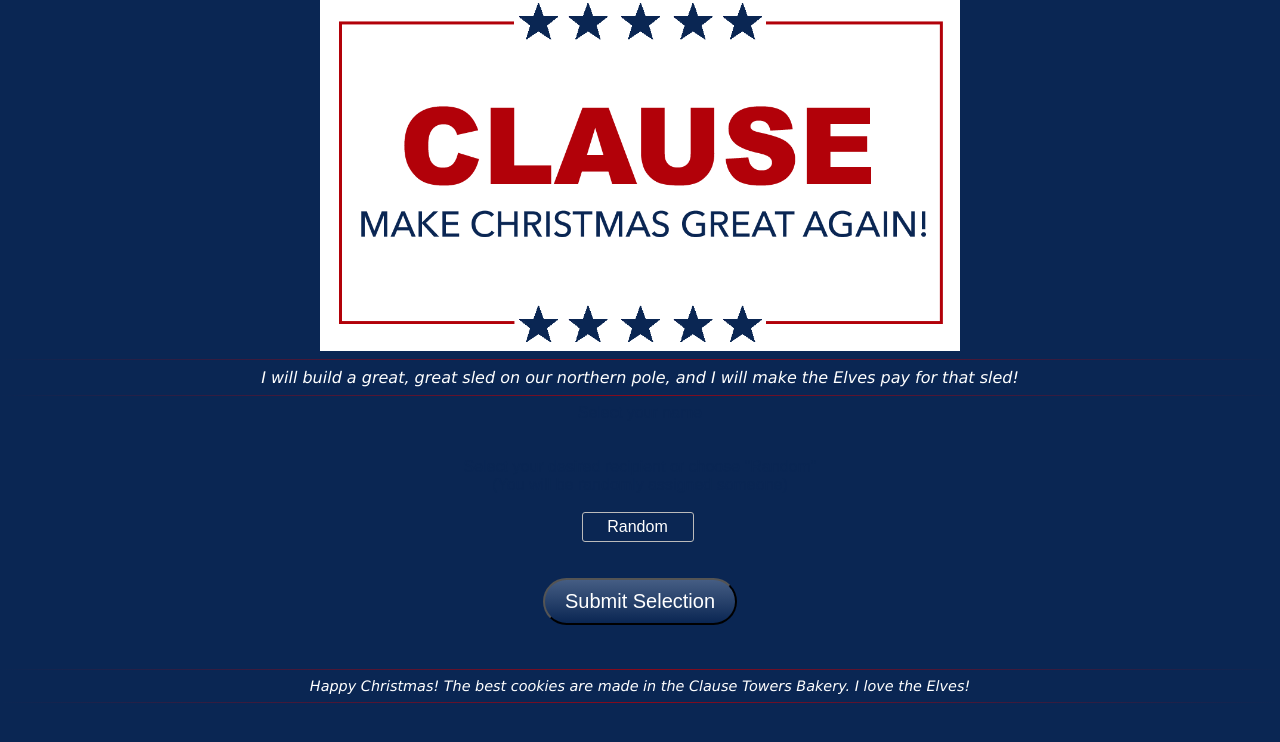
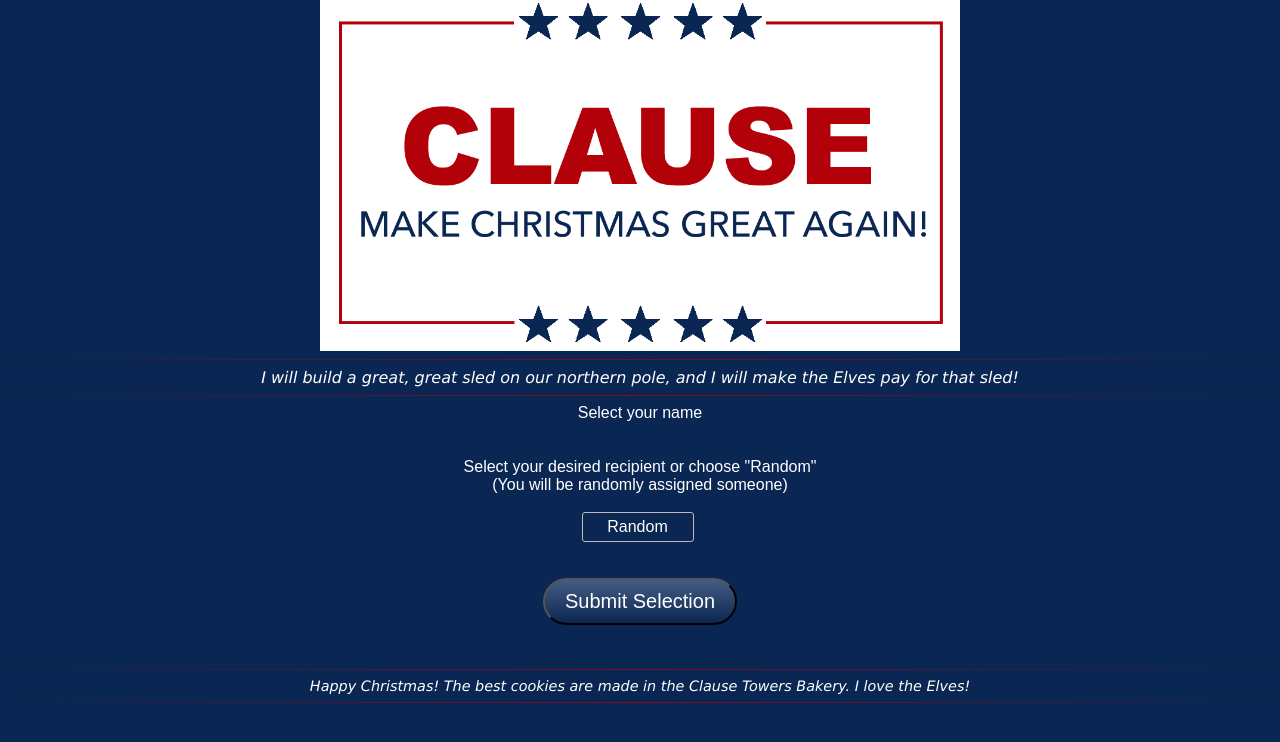
Before and after one commit to erinbourgeous/breaking-santa, a plain HTML site: page index.html in a window 1280 px wide. Drawn offline with Linux system fonts and the light colour scheme; no server answers.

Commit message:
Changed text to white

```diff
--- a/src/css/style.css
+++ b/src/css/style.css
@@ -27,7 +27,7 @@ body {
 
 p {
 	font-family: Arial;
-	color: #0a2653
+	color: #FFFFFF
 }
 
 .header p {
```
